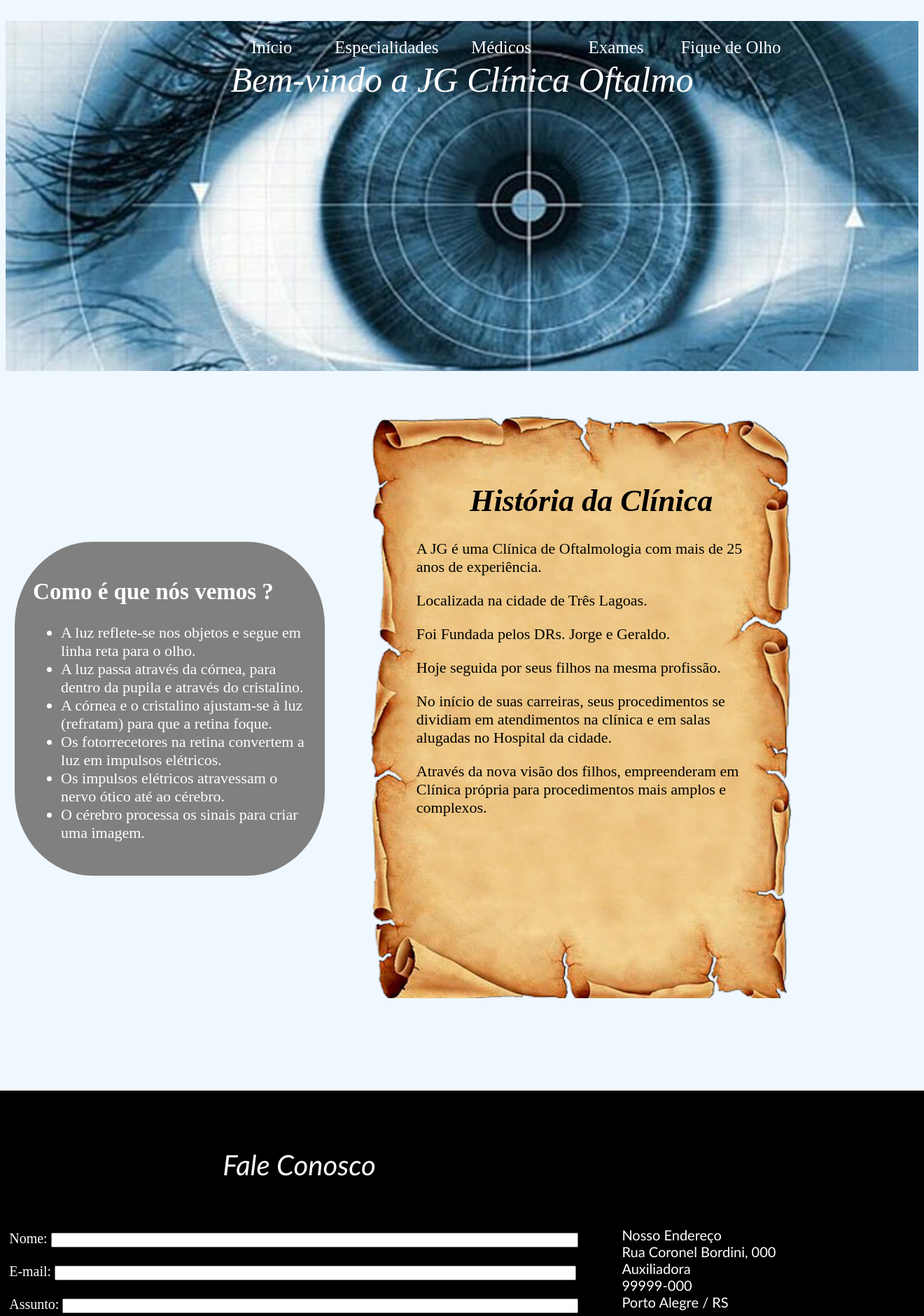
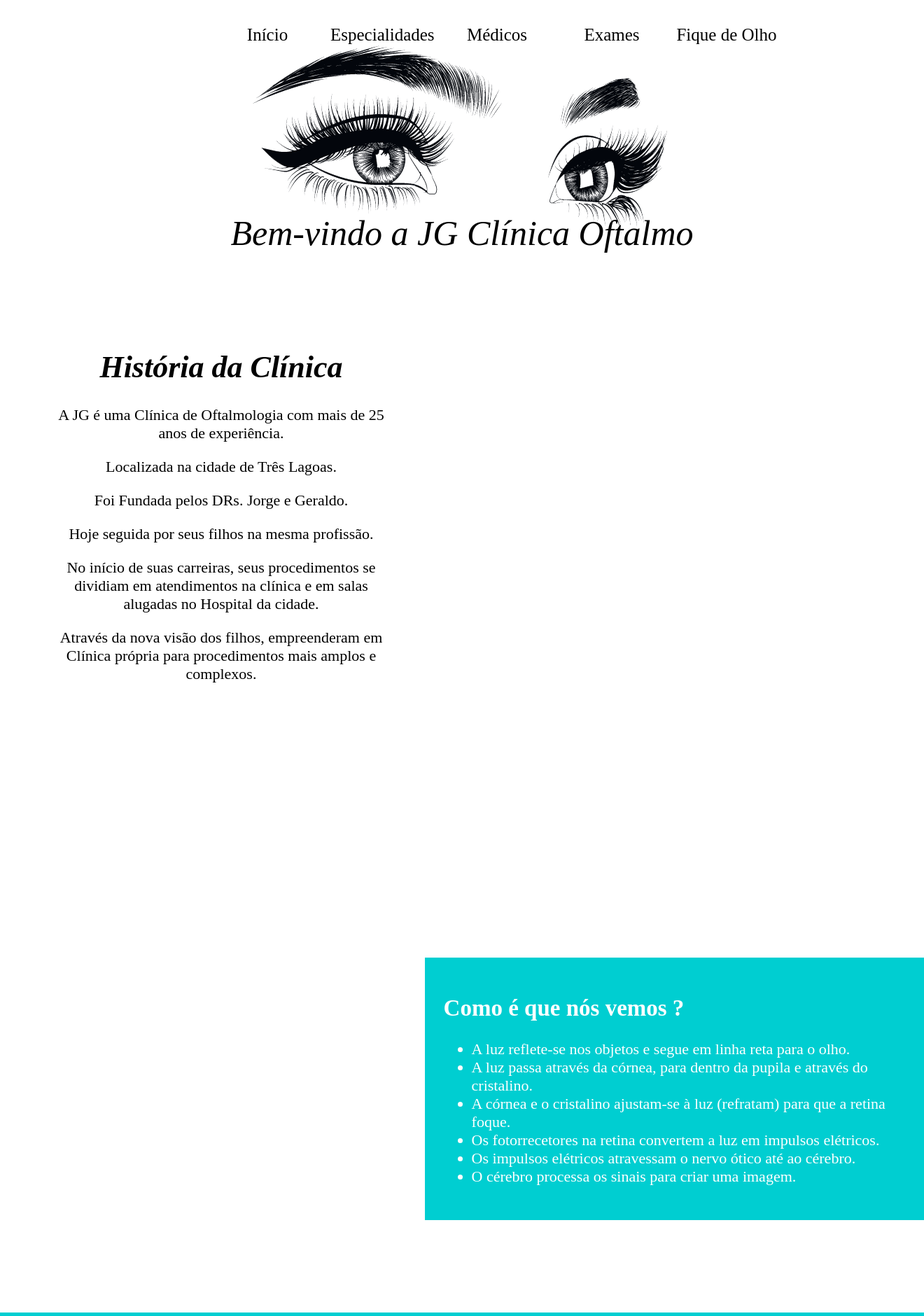
Before and after one commit to VanessadaSilvaPereira/ProjetoIntegradorUC12, a PHP site: page / in a window 1320 px wide. Shown: the top 1880 px of the page at 70% size. Run offline with PHP 8.4, Linux system fonts and the light colour scheme.

Commit message:
ajustes no menu, e no index.2

```diff
--- a/CSS/Estilos.css
+++ b/CSS/Estilos.css
@@ -1,60 +1,48 @@
 
 body{
-background-color:aliceblue;
+/*background-image: url(../imagens/fundo2.jpg);*/
+background-repeat: no-repeat;
+background-size:100%;
+margin: 0;
+
+}
+hr{
+    height: 1%;
+    background-color: black;
 }
 button{
-    background-color:transparent;   color:white;
+    background-color:transparent;   color:black;
     width: 160px;                  height: 35px;
     font-size: 25px;               font-family:serif;
     border: none;
-    margin-top: 20px;
+    margin-top:0;
 }
 /*Página inicial*/
-#inicioBotaoBemVindo{
-    margin-top: 50px;
-    text-align: center;
-    text-decoration: none;
-    font-size: 35px;
-    position: absolute;
-    width: 300px;
-    height: 150px;
-    background-size:300px;
-    background-repeat: no-repeat;
-    /*background-image: url(../imagens/inicial.jpg);*/
-    color:white;
-}
 
 #comoVemos{
-    margin-left:1%;
-    margin-top: -50%;
-    width:30%;
+    width:50%;
     height:auto;
     font-size: 22px;
-    background-color:gray;
+    background-color:darkturquoise;
     color:white;
     padding: 2%;
-    border-radius: 25%;
-    float:left;
+    float:right;
+    margin-top: 10%;
 
 }
 
 #historiaClinica{
-    margin-top: 5%;
-    text-align:left;
+
+    padding: 5%;
+    text-align:center;
     width: 500px;
     height: 700px;
-    padding: 5%;
     color:black;
     font-size:22px;
-    margin-left: 40%;
-    background-size:600px;
-    background-image: url(../imagens/pergaminho.png);
-    background-repeat: no-repeat;
     float:left;
 }
 #TituloHistoriaClinica{
     text-align: center;
-    margin-bottom: 30px;
 }
 
 /*Página de Médicos*/
@@ -95,43 +83,48 @@ button{
 #medico04{
     width: 80%;
     position: relative;
-
     color:black;
     margin:2%;
     padding: 2%;
 }
 .botoesMenu{
-    /*margin-top:20px;*/
+     color: black;
 }
 #botoesMenu{
     margin-top: 30px;
     margin-left:300px;
     position: relative;
+
 }
 
 .tituloPagina{
     font-family: optima;
-    font-size: 40px;
+    font-size: 50px;
     font-style: italic;
     text-align: center;
-    padding: 5px;
     margin-right: 300px;
     margin-left: 300px;
     margin-top: 5%;
     margin-bottom: 5%;
 }
 #botaoFaleConosco{
-    background-color:whitesmoke;
-    color: black;
-    font-size: 20px;
+    background-color:darkcyan;
+    color: white;
+    font-size: 25px;
     font-family: optima;
+    width: 200px;
+    height: 35px;
+    margin-bottom: 40px;
 }
 #faleconoscotitulo{
     text-align: left;
+    padding: 0;
 }
-
+.input{
+    height:22px;
+}
 #formulario{
-    background-color:black;
+    background-color:darkturquoise;
     padding: 1%;
     width:98%;
     position: absolute;
@@ -149,7 +142,7 @@ button{
     width: 20%;
     align-self: flex-end;
     position: relative;
-    left: 750px;
+    left: 800px;
     color:white;
     margin-top: 15%;
 }
@@ -163,7 +156,6 @@ button{
     width: 75%;
     font-size: 18px;
 }
-
 .limparFloat{
     clear: both;
 }
--- a/frmFaleConosco.php
+++ b/frmFaleConosco.php
@@ -9,17 +9,17 @@
 
 
             <form action="controller/salvarFaleConosco.php?inserir" method="POST">
-            <label>Nome: </label>
-            <input type="text" name="txtNome" size="91" value=""  required maxlength="100"/><br><br>
+                <label>Nome: </label><br>
+            <input class="input" type="text" name="txtNome" size="100" value=""  required maxlength="100"/><br><br>
 
-             <label>E-mail: </label>
-             <input type="text" name="txtEmail" size="90" value=""  required maxlength="100"/><br><br>
+            <label>E-mail: </label><br>
+             <input class="input" type="text" name="txtEmail" size="100" value=""  required maxlength="100"/><br><br>
 
-             <label>Assunto: </label>
-             <input type="text" name="txtAssunto" size="89" value=""  required maxlength="100"/><br><br>
+             <label>Assunto: </label><br>
+             <input class="input" type="text" name="txtAssunto" size="100" value=""  required maxlength="100"/><br><br>
 
              <label>Mensagem: </label><br>
-             <textarea name="txtMensagem" required rows="9" cols="100"></textarea> <br><br>
+             <textarea name="txtMensagem" required rows="8" cols="87"></textarea><br>
 
              <input id="botaoFaleConosco" type="submit" value="Enviar"
             </form>
--- a/menu.php
+++ b/menu.php
@@ -1,11 +1,15 @@
 
 <header>
 
-    <div style="background-image: url(imagens/inicial.jpg); height:500px;background-position:center">
+    <div style="background-image: url(imagens/olhos.png); height:400px;
+         background-position:center;
+         margin-top:0;
+         border: 2px solid transparent;
+         background-repeat: no-repeat;">
 
-   <div id="botoesMenu"><a class="botoesMenu" href="index.php"><button>Início</button></a>
+        <div id="botoesMenu"><a class="botoesMenu" href="index.php"><button>Início</button></a>
 
-    <a href="especialidades.php" class="botoesMenu"><button>Especialidades</button></a>
+       <a href="especialidades.php" class="botoesMenu"><button>Especialidades</button></a>
 
     <a href="medicos.php" class="botoesMenu"><button>Médicos</button></a>
 
@@ -13,7 +17,7 @@
 
     <a href="fiqueDeOlho.php" class="botoesMenu"><button>Fique de Olho</button></a></div>
 
-    <div style="color: white; font-size: 50px;text-align: center"><i>Bem-vindo a JG Clínica Oftalmo</i></div>
+    <div style="color: black; font-size: 50px;text-align:center; margin-top:18%;"><i>Bem-vindo a JG Clínica Oftalmo</i></div>
 
     </div>
 
```
Also changed, not shown: nbproject/private/private.xml (+11 -8 lines), imagens/olhos.png (added).
